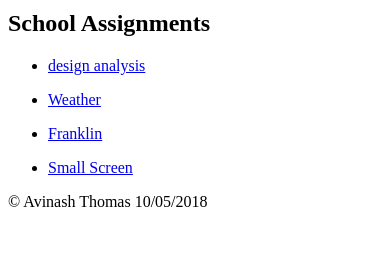
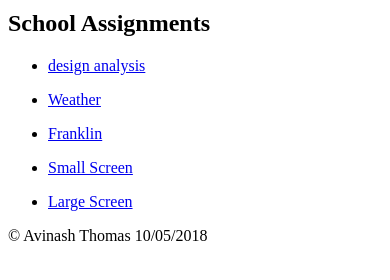
Before and after one commit to avinashthms/avinashthms.github.com, a plain HTML site: page index.html in a window 390 px wide. Shown: the part 230-510 px from the top of the page. Drawn offline with Linux system fonts and the light colour scheme.

```diff
--- a/index.html
+++ b/index.html
@@ -36,6 +36,11 @@
           </li>
         </ul>
 
+        <ul>
+            <li>
+              <a href = "https://avinashthms.github.io/avinashthms.github.io/weatherplan.html"title="Large Screen">Large Screen</a>
+            </li>
+          </ul>
 
   </main>
   <footer>
```
